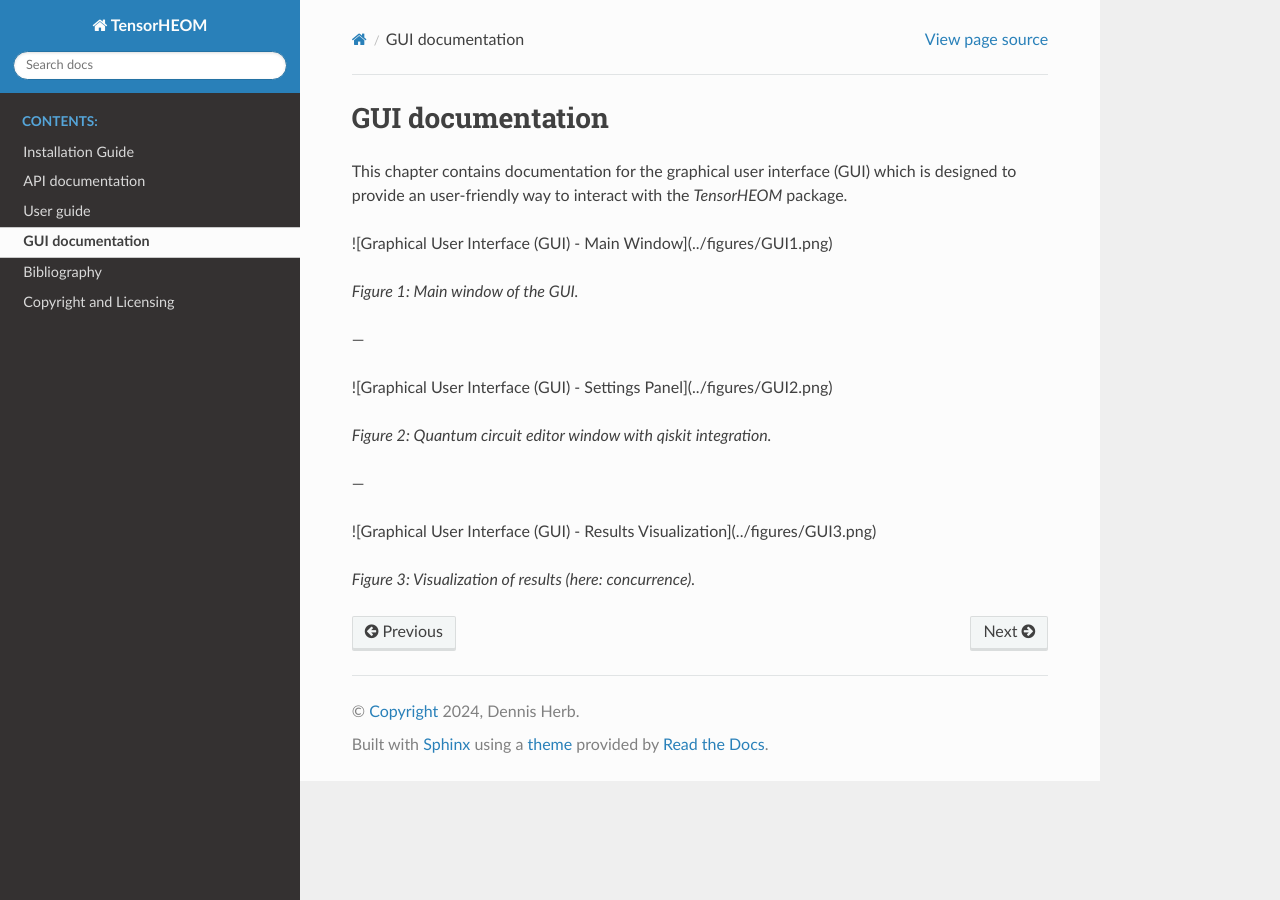
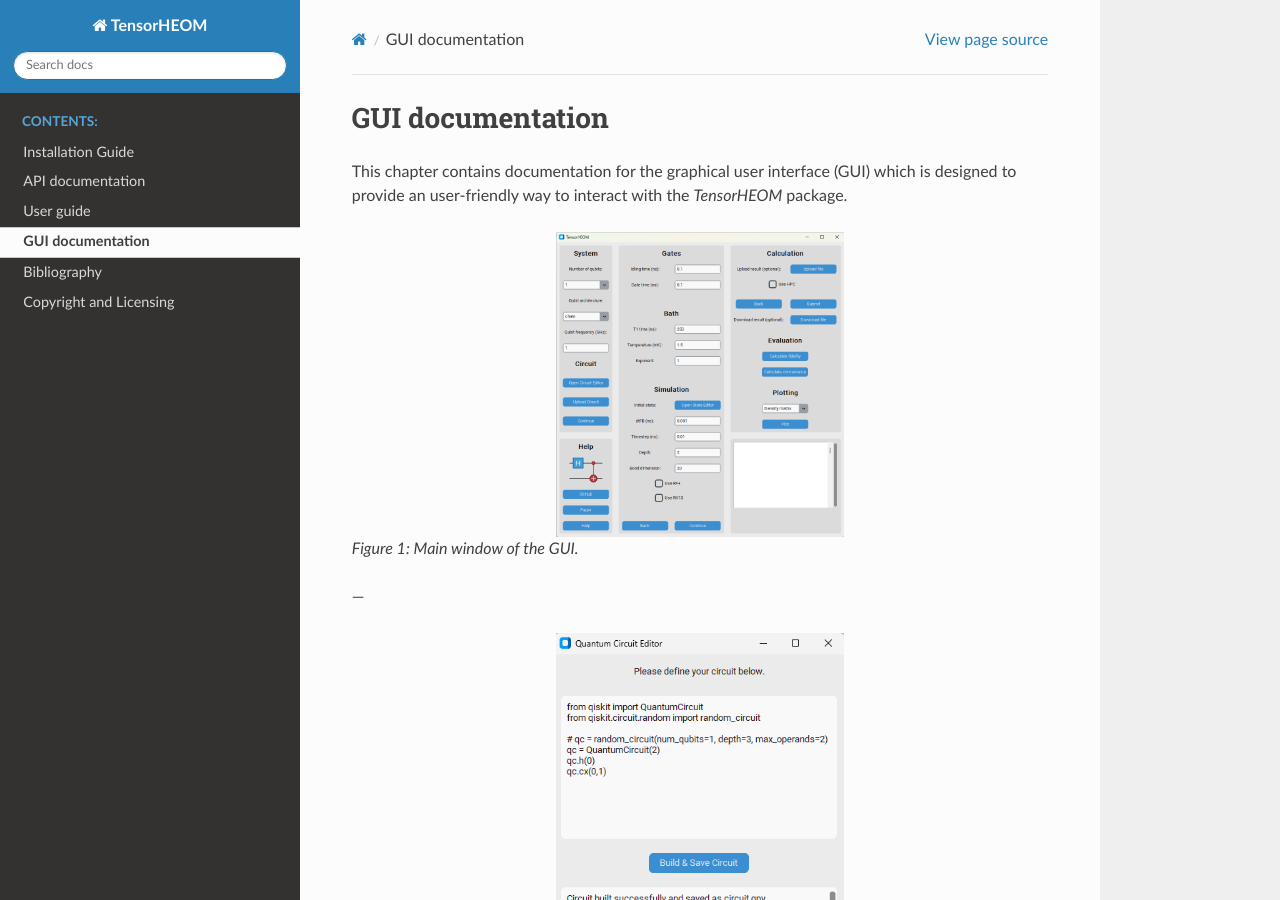
Before and after one commit to dehe1011/TensorHEOM, a Sphinx documentation site: the page built from docs/gui/gui.rst, in a window 1280 px wide and 900 px high. Built offline with Sphinx 7.4.7 and the Read the Docs theme 3.1.0, drawn with Linux system fonts in a browser that asks for light colours.

```diff
--- a/docs/gui/gui.rst
+++ b/docs/gui/gui.rst
@@ -6,18 +6,24 @@ GUI documentation
 
 This chapter contains documentation for the graphical user interface (GUI) which is designed to provide an user-friendly way to interact with the `TensorHEOM` package.
 
-![Graphical User Interface (GUI) - Main Window](../figures/GUI1.png)
+.. figure:: ../figures/GUI1.png
+   :align: center
+   :width: 3in
 
 *Figure 1: Main window of the GUI.*
 
 ---
 
-![Graphical User Interface (GUI) - Settings Panel](../figures/GUI2.png)
+.. figure:: ../figures/GUI2.png
+   :align: center
+   :width: 3in
 
 *Figure 2: Quantum circuit editor window with qiskit integration.*
 
 ---
 
-![Graphical User Interface (GUI) - Results Visualization](../figures/GUI3.png)
+.. figure:: ../figures/GUI3.png
+   :align: center
+   :width: 3in
 
 *Figure 3: Visualization of results (here: concurrence).*
```
Also changed, not shown: pyproject.toml (+2 -5 lines), 2 other files.
